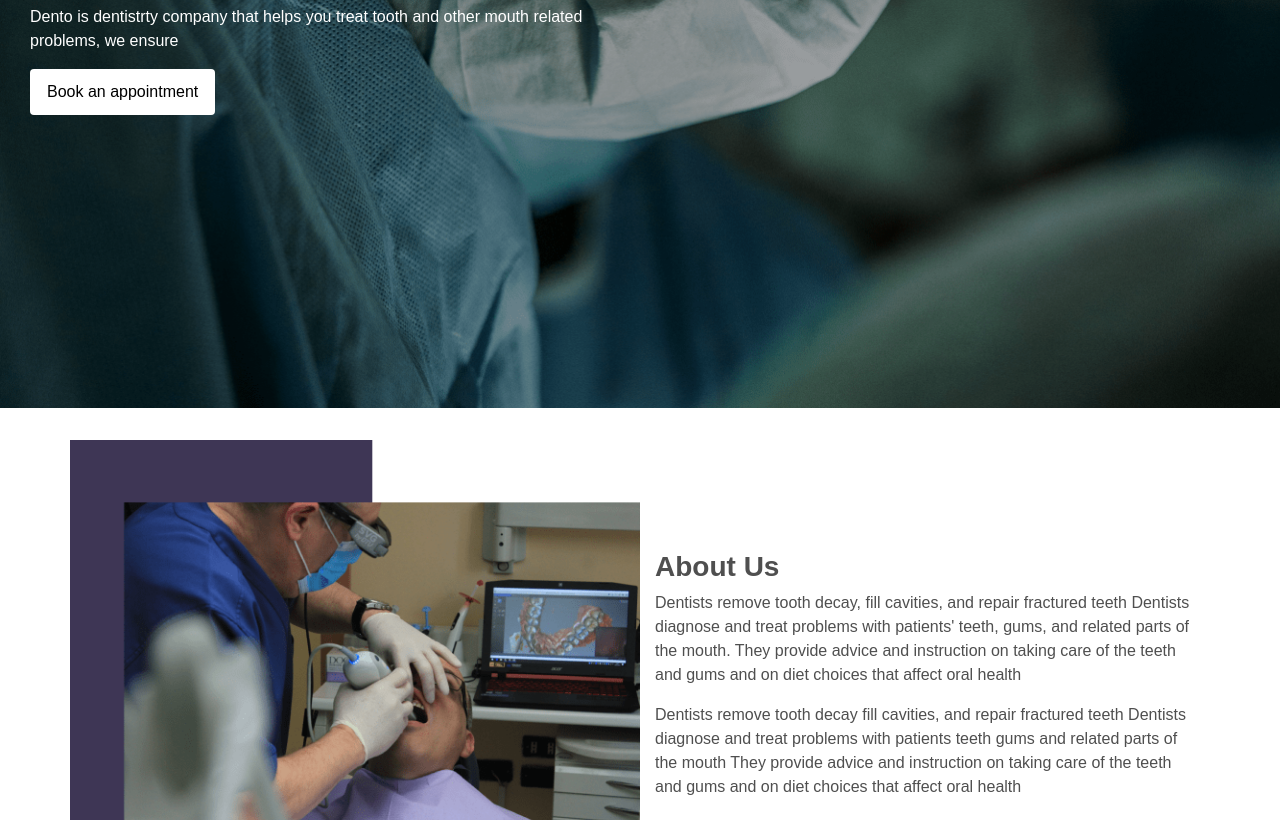
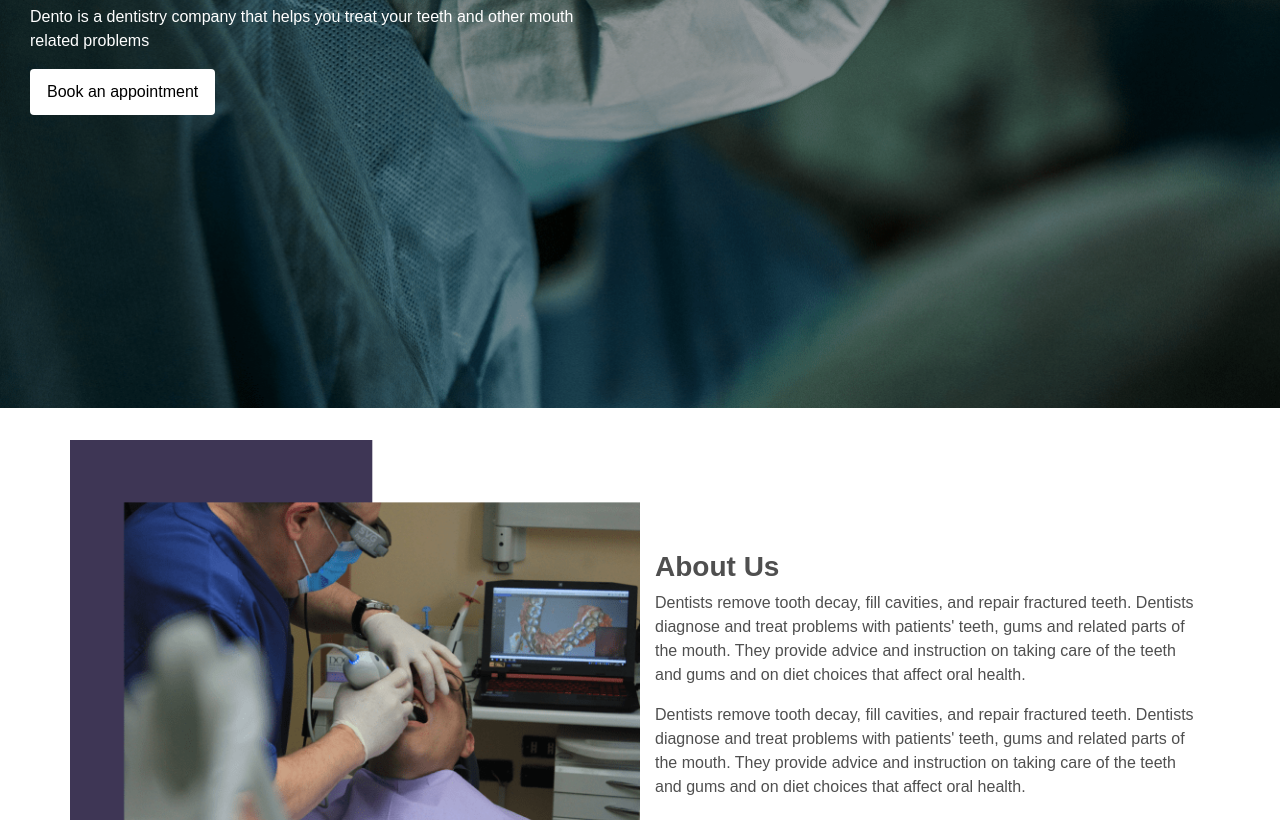
Before and after one commit to hurshore/dento-landing-page, a plain HTML site: page index.html in a window 1280 px wide. Shown: the part 392-1212 px from the top of the page. Drawn offline with nearby package versions, Linux system fonts and the light colour scheme; a web font is replaced by a local one.

Commit message:
Fixed typos

```diff
--- a/index.html
+++ b/index.html
@@ -58,7 +58,7 @@
       <div class="banner-content container-fluid">
         <div class="inner-content container">
           <h1>YOUR TEETH IS SAFE UNDER OUR CARE</h1>
-          <p>Dento is dentistrty company that helps you treat tooth and other mouth related problems, we ensure</p>
+          <p>Dento is a dentistry company that helps you treat your teeth and other mouth related problems</p>
           <button class="btn appoint-btn">Book an appointment</button>
         </div>
       </div>
@@ -73,8 +73,8 @@
           </div>
           <div class="col-md-6 mt-3">
             <h3>About Us</h3>
-            <p>Dentists remove tooth decay, fill cavities, and repair fractured teeth Dentists diagnose and treat problems with patients' teeth, gums, and related parts of the mouth. They provide advice and instruction on taking care of the teeth and gums and on diet choices that affect oral health</p>
-            <p>Dentists remove tooth decay fill cavities, and repair fractured teeth Dentists diagnose and treat problems with patients teeth gums and related parts of the mouth They provide advice and instruction on taking care of the teeth and gums and on diet choices that affect oral health</p>
+            <p>Dentists remove tooth decay, fill cavities, and repair fractured teeth. Dentists diagnose and treat problems with patients' teeth, gums and related parts of the mouth. They provide advice and instruction on taking care of the teeth and gums and on diet choices that affect oral health.</p>
+            <p>Dentists remove tooth decay, fill cavities, and repair fractured teeth. Dentists diagnose and treat problems with patients' teeth, gums and related parts of the mouth. They provide advice and instruction on taking care of the teeth and gums and on diet choices that affect oral health.</p>
           </div>
         </div>
       </div>
```
